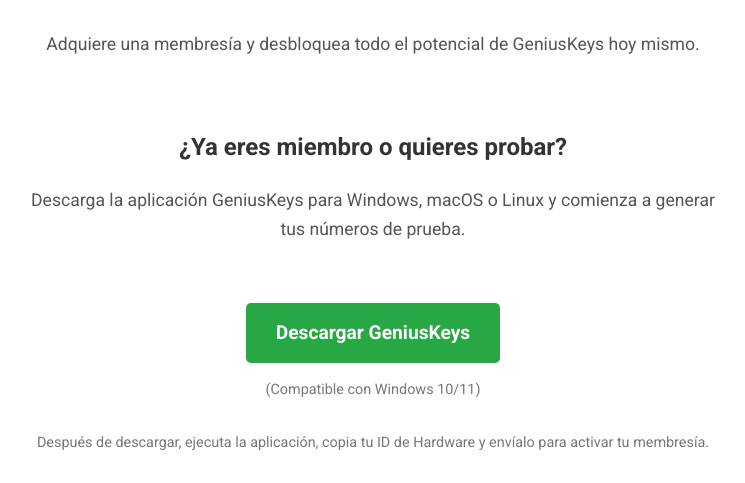
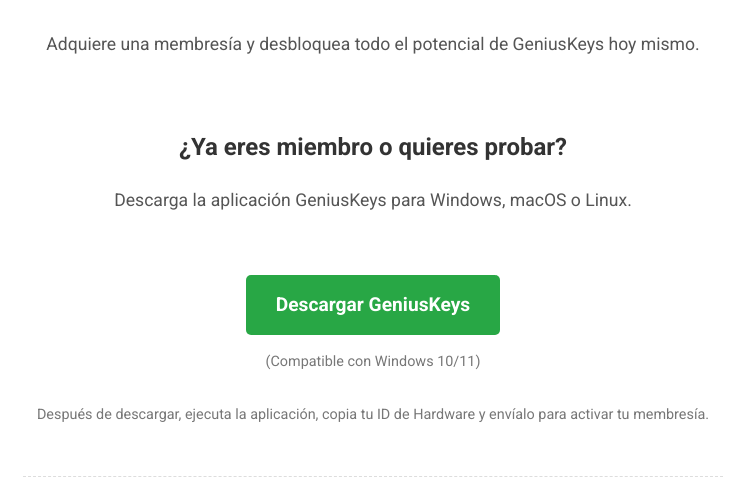
Before and after one commit to tienda-inventario-flask/calma123, a Flask app: page / in a window 1280 px wide. Shown: the part 227-710 px from the top of the page, without its empty margins (267-1012 px from the left). Run offline with Flask 3, Linux system fonts and the light colour scheme.

Commit message:
first commit

```diff
--- a/templates/sales_page_simple.html
+++ b/templates/sales_page_simple.html
@@ -131,7 +131,7 @@
 
         <div style="margin-bottom: 40px; padding: 20px 0; border-bottom: 1px dashed #ddd;">
             <h2>¿Ya eres miembro o quieres probar?</h2>
-            <p>Descarga la aplicación GeniusKeys para Windows, macOS o Linux y comienza a generar tus números de prueba.</p>
+            <p>Descarga la aplicación GeniusKeys para Windows, macOS o Linux.</p>
             <a href="https://www.mediafire.com/file/hafmavpqnugmas8/GeniusKeys.exe/file" class="download-button" download>Descargar GeniusKeys</a>
             <p style="font-size: 0.9em; color: #777; margin-top: 15px;">
                 (Compatible con Windows 10/11)
```
